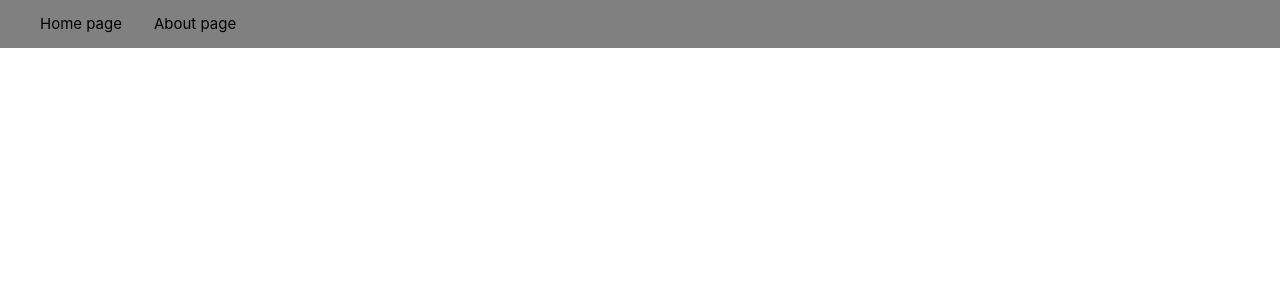
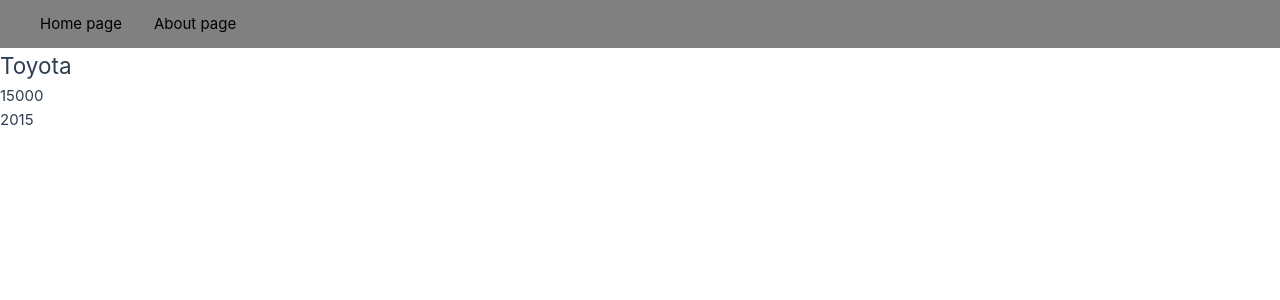
Before and after one commit to DenisPepper/vue-router-learning, a Vue app: page /cars/1 in a window 1280 px wide. Shown: the top 300 px of the page. Built offline with nearby package versions, Linux system fonts and the light colour scheme.

Commit message:
Добавит путь для просмотра данных о машинах

```diff
--- /dev/null
+++ b/src/data/cars.json
@@ -0,0 +1,6 @@
+[
+  { "id": 1, "name": "Toyota", "price": 15000, "year": 2015 },
+  { "id": 2, "name": "Ford", "price": 16000, "year": 2016 },
+  { "id": 3, "name": "Land Rover", "price": 17000, "year": 2017 },
+  { "id": 4, "name": "Nissan", "price": 18000, "year": 2018 }
+]
--- /dev/null
+++ b/src/pages/car-page.vue
@@ -0,0 +1,16 @@
+<script setup>
+import { useRoute } from 'vue-router';
+import cars from '/src/data/cars.json';
+const { params } = useRoute();
+const car = cars.find((car) => car.id === Number(params.id));
+</script>
+
+<template>
+  <article>
+    <h2>{{ car.name }}</h2>
+    <p>{{ car.price }}</p>
+    <p>{{ car.year }}</p>
+  </article>
+</template>
+
+<style scoped></style>
--- a/src/pages/home-page.vue
+++ b/src/pages/home-page.vue
@@ -1,3 +1,33 @@
+<script setup>
+import { RouterLink as Link } from 'vue-router';
+import cars from '/src/data/cars.json';
+</script>
+
 <template>
-  <div><h1>Home page</h1></div>
+  <div>
+    <h1>Home page</h1>
+    <ul class="cars-list">
+      <li class="car-item" v-for="car of cars" :key="car.id">
+        <Link :to="`/cars/${car.id}`">{{ car.name }}</Link>
+      </li>
+    </ul>
+  </div>
 </template>
+
+<style scoped>
+.cars-list {
+  display: flex;
+  gap: 2rem;
+  list-style: none;
+}
+
+.car-item {
+  border: 2px solid white;
+  padding: 1.5rem;
+}
+
+.car-item *:any-link {
+  color: white;
+  text-decoration: none;
+}
+</style>
--- a/src/router/index.js
+++ b/src/router/index.js
@@ -1,6 +1,7 @@
 import { createRouter, createWebHistory } from 'vue-router';
 import HomePage from '../pages/home-page.vue';
 import AboutPage from '../pages/about-page.vue';
+import CarPage from '../pages/car-page.vue';
 
 export default createRouter({
   history: createWebHistory(import.meta.env.BASE_URL),
@@ -15,5 +16,10 @@
       name: 'about',
       component: AboutPage,
     },
+    {
+      path: '/cars/:id',
+      name: 'car',
+      component: CarPage,
+    },
   ],
 });
```
